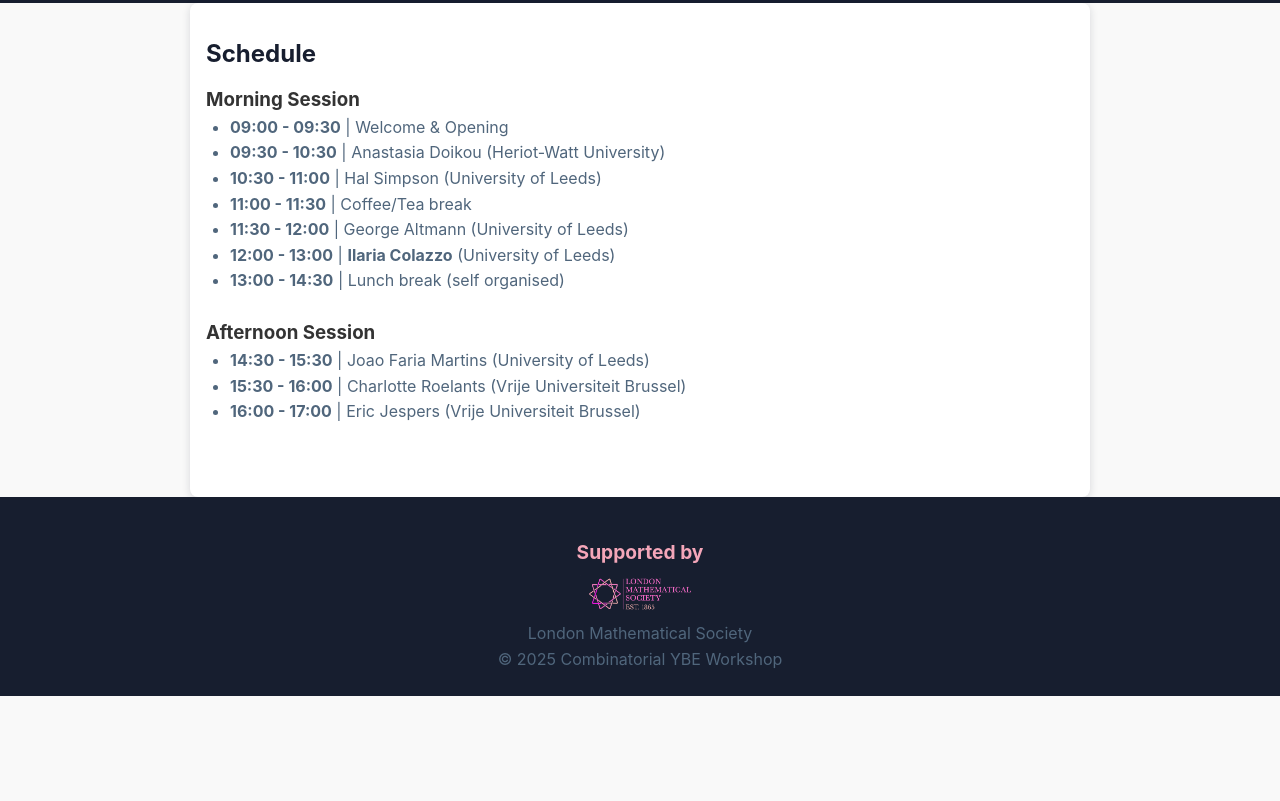
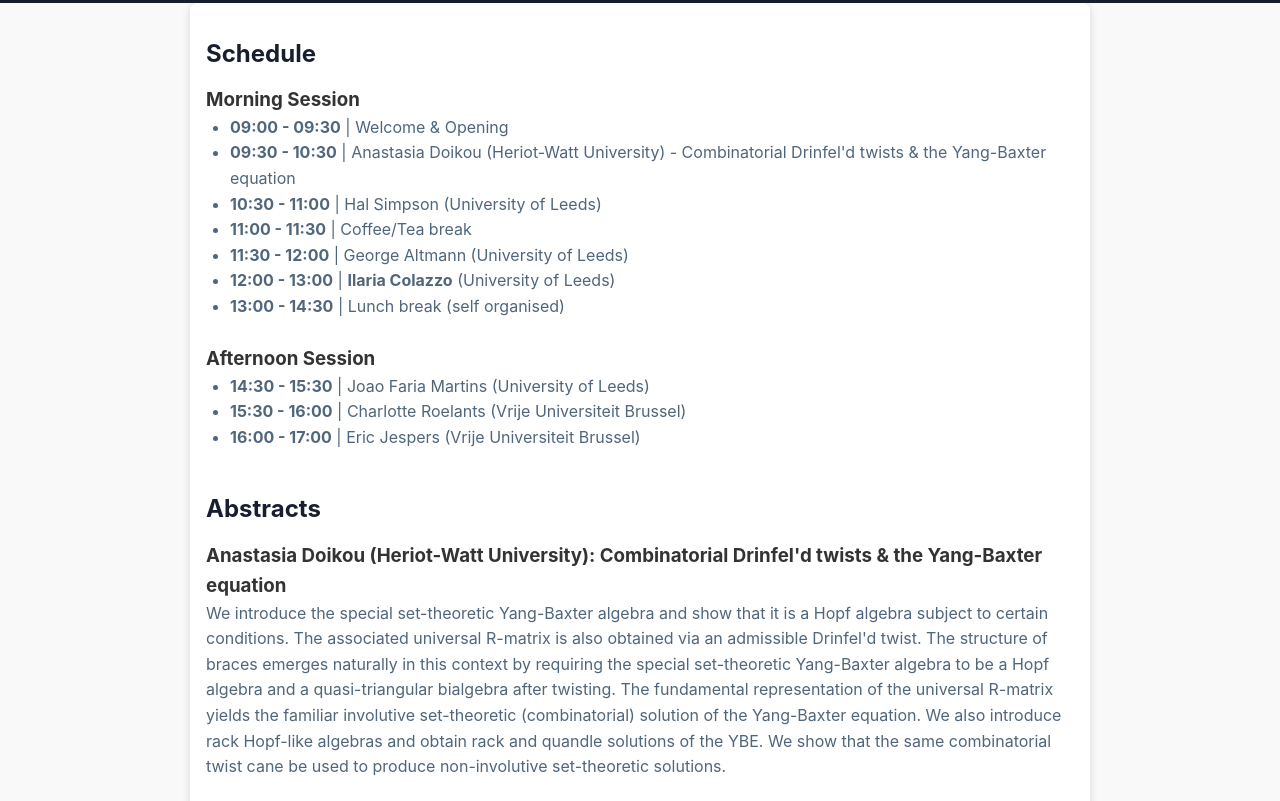
Before and after one commit to coybe25/coybe25.github.io, a plain HTML site: page schedule.html in a window 1280 px wide. Shown: the part 219-1020 px from the top of the page. Before the commit the page ends 915 px from the top, so only its background shows below. Drawn offline with Linux system fonts and the light colour scheme.

Commit message:
Update schedule.html

```diff
--- a/schedule.html
+++ b/schedule.html
@@ -18,7 +18,7 @@
       <h3>Morning Session</h3>
       <ul>
         <li><strong>09:00 - 09:30</strong> | Welcome &amp; Opening</li>
-        <li><strong>09:30 - 10:30</strong> | Anastasia Doikou (Heriot-Watt University)</li>
+        <li><strong>09:30 - 10:30</strong> | Anastasia Doikou (Heriot-Watt University) - Combinatorial Drinfel'd twists & the Yang-Baxter equation</li>
         <li><strong>10:30 - 11:00</strong> | Hal Simpson (University of Leeds)</li>
         <li><strong>11:00 - 11:30</strong> | Coffee/Tea break</li>
         <li><strong>11:30 - 12:00</strong> | George Altmann (University of Leeds)</li>
@@ -32,6 +32,14 @@
         <li><strong>16:00 - 17:00</strong> | Eric Jespers (Vrije Universiteit Brussel)</li>
       </ul>
     </section>
+
+
+  <section id="abstract">
+    <h2>Abstracts</h2>
+
+    <h3> Anastasia Doikou (Heriot-Watt University): Combinatorial Drinfel'd twists & the Yang-Baxter equation</h3>
+    <p>We introduce the special set-theoretic Yang-Baxter algebra and show that it is a Hopf algebra subject to certain conditions. The associated universal R-matrix is also obtained via an admissible Drinfel'd twist. The structure of braces emerges naturally in this context by requiring the special set-theoretic Yang-Baxter algebra to be a Hopf algebra and a quasi-triangular bialgebra after twisting. The fundamental representation of the universal R-matrix yields the familiar involutive set-theoretic (combinatorial) solution of the Yang-Baxter equation. We also introduce  rack Hopf-like algebras and obtain rack and quandle solutions of the YBE. We show that the same combinatorial twist cane be used to produce non-involutive set-theoretic solutions.</p>
+  </section>
 
   </main>
 
```
